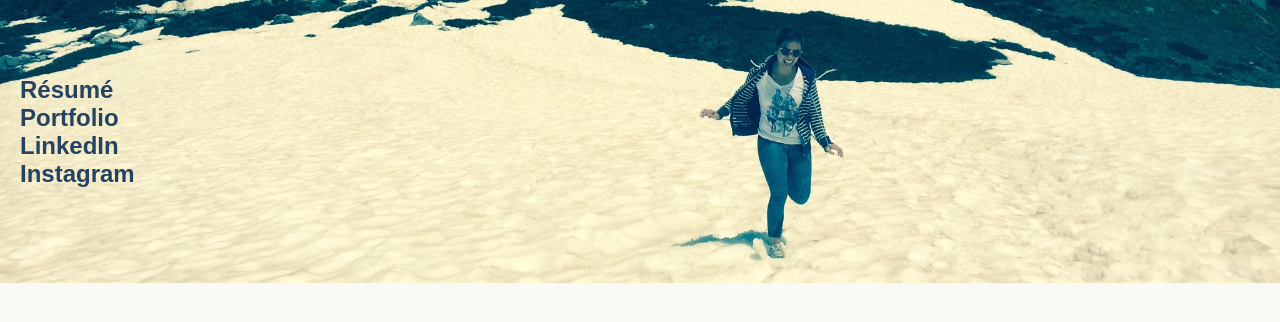
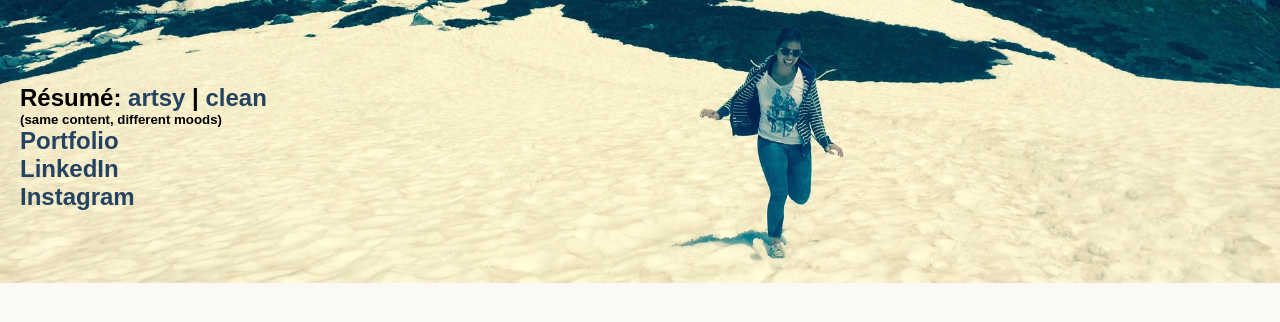
Before and after one commit to sarahhtn/personal_site, a PHP site: page / in a window 1280 px wide. Shown: the part 100-422 px from the top of the page. Run offline with PHP 8.4, Linux system fonts and the light colour scheme; some web fonts are replaced.

Commit message:
new resume

```diff
--- a/home.html
+++ b/home.html
@@ -13,8 +13,10 @@
 	<div id="content">
 		<div id="links">
 			<h2>
-				<br/><br/>
-				<a href="https://www.dropbox.com/s/vnlgk8dben8efl8/SarahNaderResume.pdf" target="_blank">Résumé</a><br/>
+				<br/><br/><br/>
+				Résumé: <a href="https://www.dropbox.com/s/vnlgk8dben8efl8/SarahNaderResume.pdf" target="_blank">artsy</a> |
+				<a href="https://www.dropbox.com/s/vnlgk8dben8efl8/SarahNaderResume.pdf" target="_blank">clean</a></h2> <h5>
+				(same content, different moods)</h5><h2>
 				<a href="https://www.dropbox.com/s/km8pxq95w1t0uqk/SarahNaderPortfolio.pdf" target="_blank">Portfolio</a><br/>
 				<a href="https://www.linkedin.com/pub/sarah-nader/99/7b5/592" target="_blank">LinkedIn</a><br/>
 				<a href="http://instagram.com/sarahhtn" target="_blank">Instagram</a><br/>
--- a/style.css
+++ b/style.css
@@ -15,7 +15,7 @@ body{
 	padding-bottom: 0px;
 }
 
-h1{
+h1, h5, h2{
 	margin:0px;
 	padding:0px;
 }
@@ -25,7 +25,7 @@ h1{
 }
 
 #banner{
-	min-height: 100px;
+	min-height: 200px;
 	min-width: 1000px;
 	max-width: 100%;
 	position:absolute;
```
